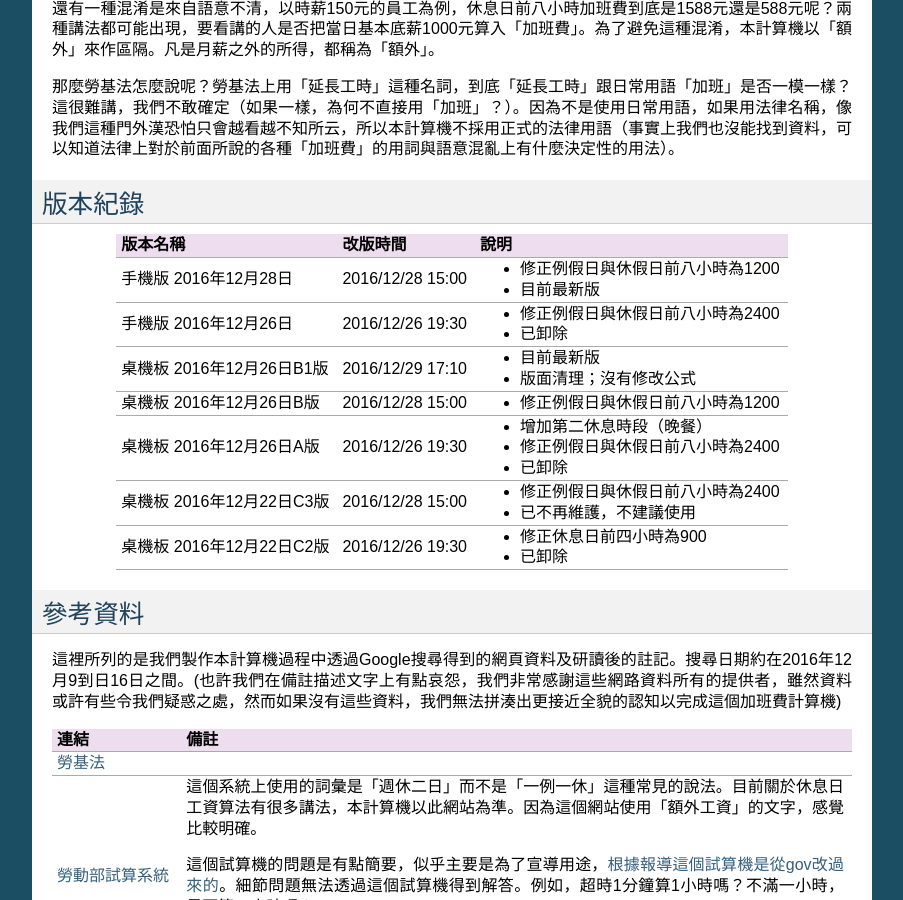
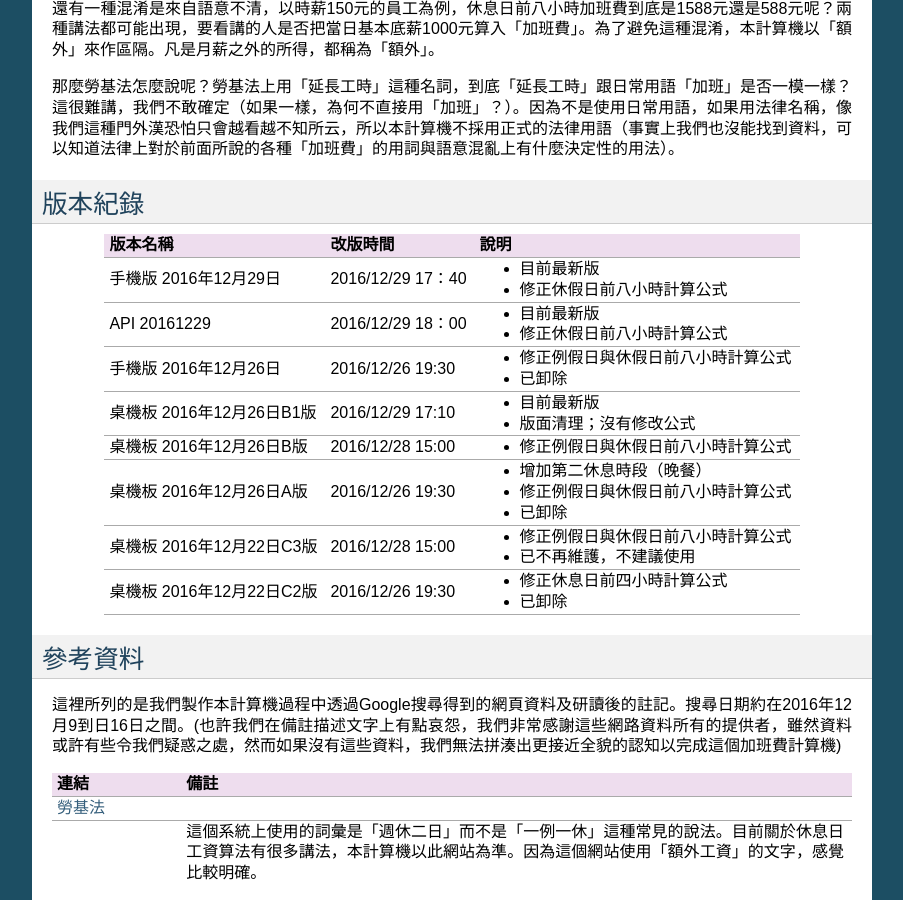
Before and after one commit to rexiap/neusauber, a Sphinx documentation site: the page built from docs/projects/overtimepaycal.rst, in a window 1280 px wide and 900 px high, scrolled down 6433 px. Shown: the whole window, without its empty margins (198-1101 px from the left). Built offline with Sphinx 7.4.7, drawn with Linux system fonts in a browser that asks for light colours.

Commit message:
Google Docs reST Editor@2016-12-29 18:8:6

```diff
--- a/docs/projects/overtimepaycal.rst
+++ b/docs/projects/overtimepaycal.rst
@@ -289,37 +289,41 @@
 ========
 
 
-+-------------------------+----------------+----------------------------------+
-|版本名稱                 |改版時間        |說明                              |
-+=========================+================+==================================+
-|手機版 2016年12月28日    |2016/12/28 15:00|* 修正例假日與休假日前八小時為1200|
-|                         |                |                                  |
-|                         |                |* 目前最新版                      |
-+-------------------------+----------------+----------------------------------+
-|手機版 2016年12月26日    |2016/12/26 19:30|* 修正例假日與休假日前八小時為2400|
-|                         |                |                                  |
-|                         |                |* 已卸除                          |
-+-------------------------+----------------+----------------------------------+
-|桌機板 2016年12月26日B1版|2016/12/29 17:10|* 目前最新版                      |
-|                         |                |                                  |
-|                         |                |* 版面清理；沒有修改公式          |
-+-------------------------+----------------+----------------------------------+
-|桌機板 2016年12月26日B版 |2016/12/28 15:00|* 修正例假日與休假日前八小時為1200|
-+-------------------------+----------------+----------------------------------+
-|桌機板 2016年12月26日A版 |2016/12/26 19:30|* 增加第二休息時段（晚餐）        |
-|                         |                |                                  |
-|                         |                |* 修正例假日與休假日前八小時為2400|
-|                         |                |                                  |
-|                         |                |* 已卸除                          |
-+-------------------------+----------------+----------------------------------+
-|桌機板 2016年12月22日C3版|2016/12/28 15:00|* 修正例假日與休假日前八小時為2400|
-|                         |                |                                  |
-|                         |                |* 已不再維護，不建議使用          |
-+-------------------------+----------------+----------------------------------+
-|桌機板 2016年12月22日C2版|2016/12/26 19:30|* 修正休息日前四小時為900         |
-|                         |                |                                  |
-|                         |                |* 已卸除                          |
-+-------------------------+----------------+----------------------------------+
++-------------------------+-----------------+------------------------------------+
+|版本名稱                 |改版時間         |說明                                |
++=========================+=================+====================================+
+|手機版 2016年12月29日    |2016/12/29 17：40|* 目前最新版                        |
+|                         |                 |                                    |
+|                         |                 |* 修正休假日前八小時計算公式        |
++-------------------------+-----------------+------------------------------------+
+|API 20161229             |2016/12/29 18：00|* 目前最新版                        |
+|                         |                 |                                    |
+|                         |                 |* 修正休假日前八小時計算公式        |
++-------------------------+-----------------+------------------------------------+
+|手機版 2016年12月26日    |2016/12/26 19:30 |* 修正例假日與休假日前八小時計算公式|
+|                         |                 |                                    |
+|                         |                 |* 已卸除                            |
++-------------------------+-----------------+------------------------------------+
+|桌機板 2016年12月26日B1版|2016/12/29 17:10 |* 目前最新版                        |
+|                         |                 |                                    |
+|                         |                 |* 版面清理；沒有修改公式            |
++-------------------------+-----------------+------------------------------------+
+|桌機板 2016年12月26日B版 |2016/12/28 15:00 |* 修正例假日與休假日前八小時計算公式|
++-------------------------+-----------------+------------------------------------+
+|桌機板 2016年12月26日A版 |2016/12/26 19:30 |* 增加第二休息時段（晚餐）          |
+|                         |                 |                                    |
+|                         |                 |* 修正例假日與休假日前八小時計算公式|
+|                         |                 |                                    |
+|                         |                 |* 已卸除                            |
++-------------------------+-----------------+------------------------------------+
+|桌機板 2016年12月22日C3版|2016/12/28 15:00 |* 修正例假日與休假日前八小時計算公式|
+|                         |                 |                                    |
+|                         |                 |* 已不再維護，不建議使用            |
++-------------------------+-----------------+------------------------------------+
+|桌機板 2016年12月22日C2版|2016/12/26 19:30 |* 修正休息日前四小時計算公式        |
+|                         |                 |                                    |
+|                         |                 |* 已卸除                            |
++-------------------------+-----------------+------------------------------------+
 
 .. _h2c1d74277104e41780968148427e:
 
```
